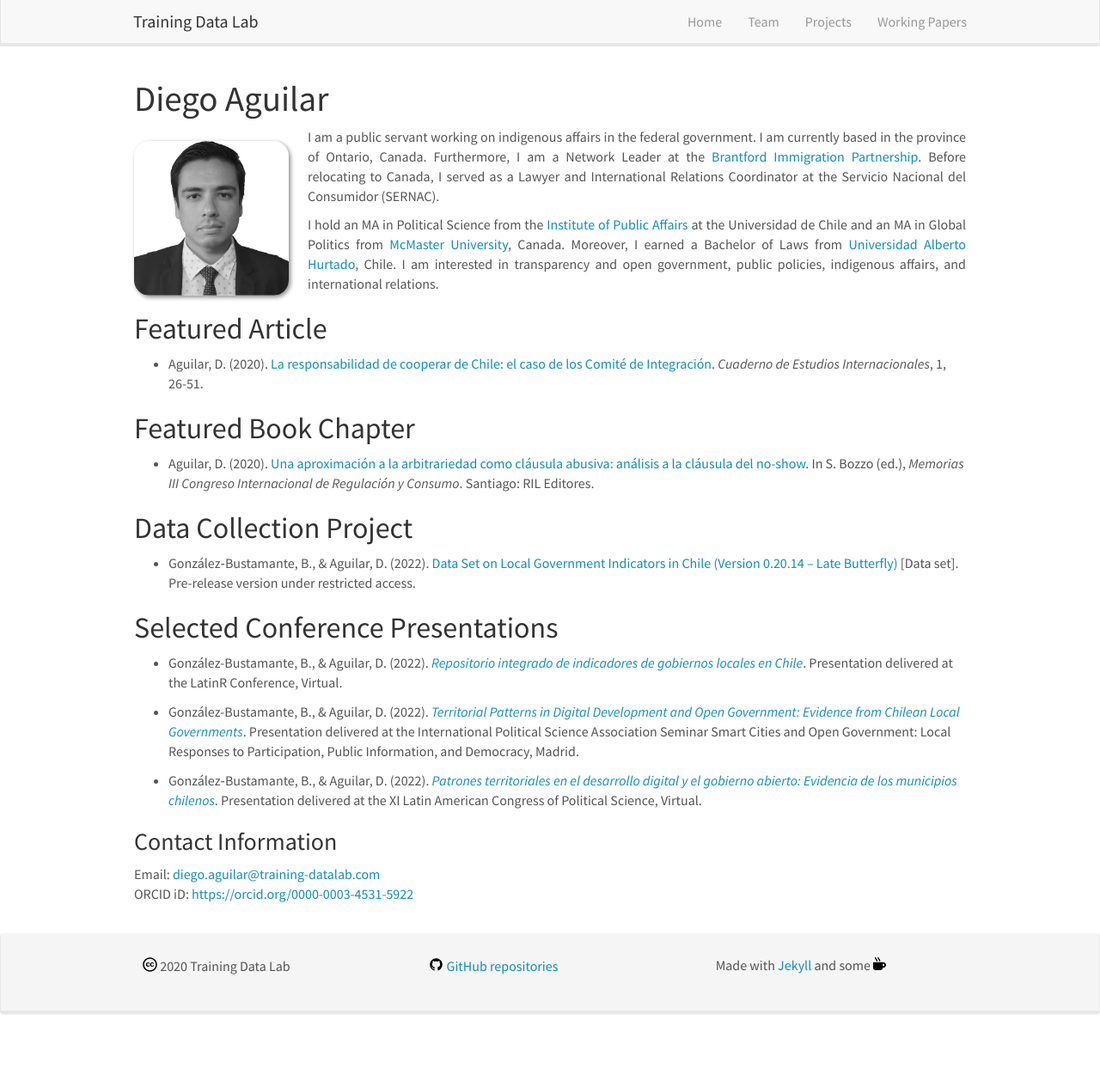
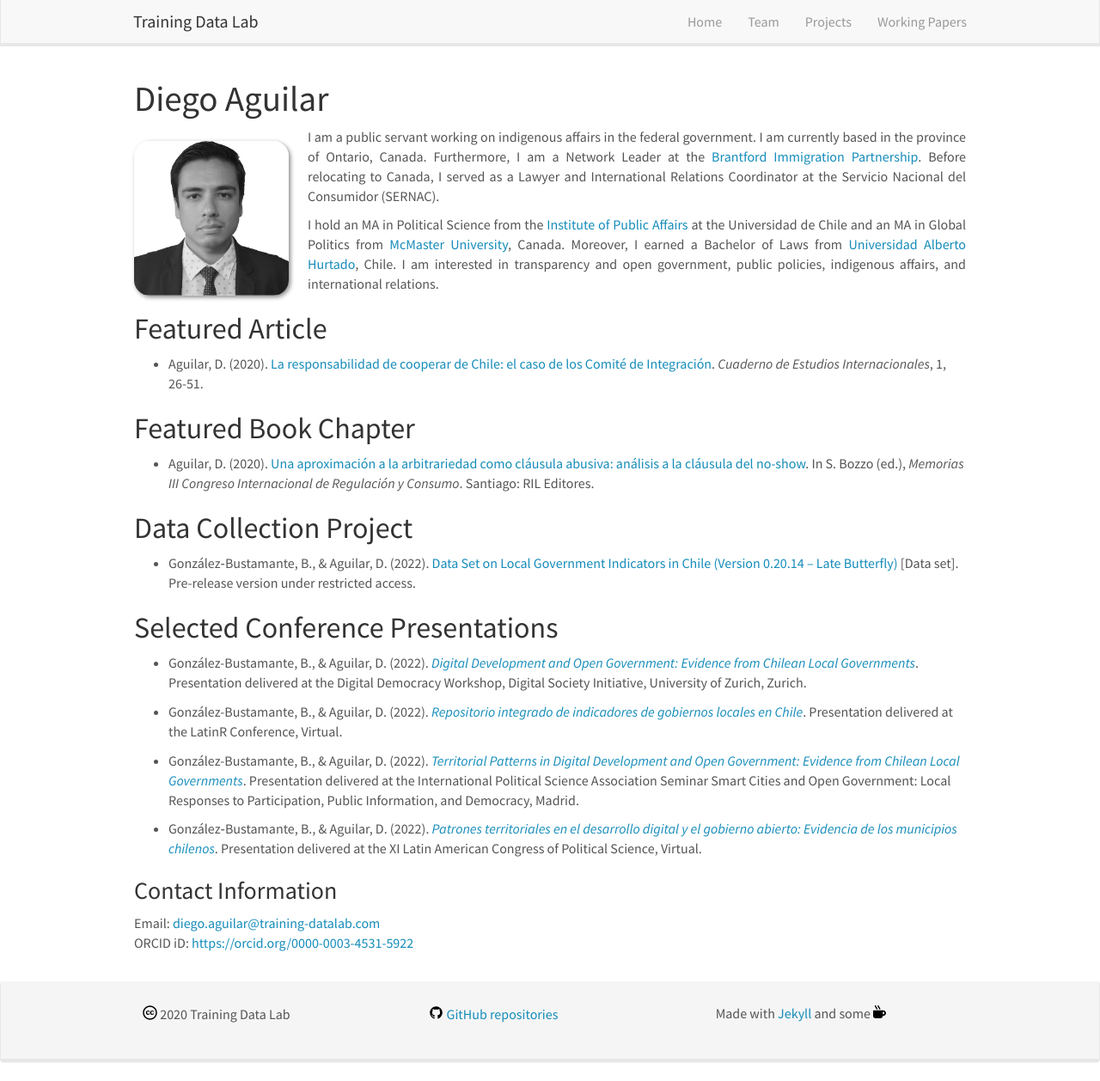
Before and after one commit to training-datalab/old-training-datalab.com, a Jekyll site: the page built from _pages/daguilar.md, in a window 1280 px wide and 1258 px high. Shown: the whole window at 86% size. Built offline with Jekyll 4.4.1, drawn with Linux system fonts in a browser that asks for light colours; nearby versions of some CDN libraries.

Commit message:
Update daguilar.md

```diff
--- a/_pages/daguilar.md
+++ b/_pages/daguilar.md
@@ -28,6 +28,8 @@ permalink: /team/daguilar/
 
 ## Selected Conference Presentations
 
+* González-Bustamante, B., & Aguilar, D. (2022). <a href="https://github.com/bgonzalezbustamante/Public-Presentations/blob/main/2022/Beamer-Zurich-eGov-2022.pdf" target="_blank">*Digital Development and Open Government: Evidence from Chilean Local Governments*</a>. Presentation delivered at the Digital Democracy Workshop, Digital Society Initiative, University of Zurich, Zurich.
+
 * González-Bustamante, B., & Aguilar, D. (2022). <a href="https://github.com/bgonzalezbustamante/Public-Presentations/blob/main/2022/Beamer-LatinR-LocalGovs-2022.pdf" target="_blank">*Repositorio integrado de indicadores de gobiernos locales en Chile*</a>. Presentation delivered at the LatinR Conference, Virtual.
 
  * González-Bustamante, B., & Aguilar, D. (2022). <a href="https://github.com/bgonzalezbustamante/Public-Presentations/blob/main/2022/Beamer-IPSA-eGov-2022.pdf" target="_blank">*Territorial Patterns in Digital Development and Open Government: Evidence from Chilean Local Governments*</a>. Presentation delivered at the International Political Science Association Seminar Smart Cities and Open Government: Local Responses to Participation, Public Information, and Democracy, Madrid.
```
